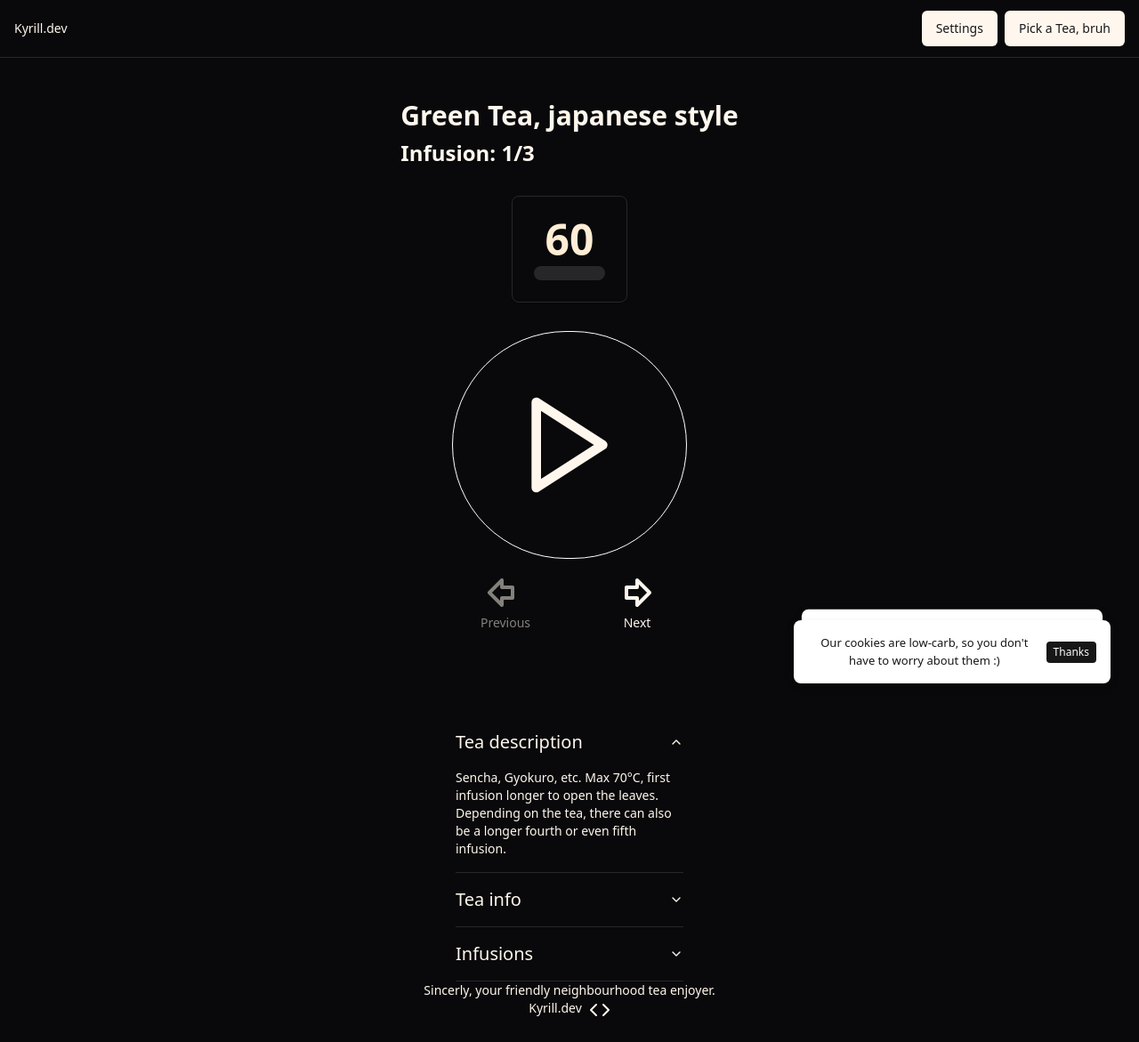
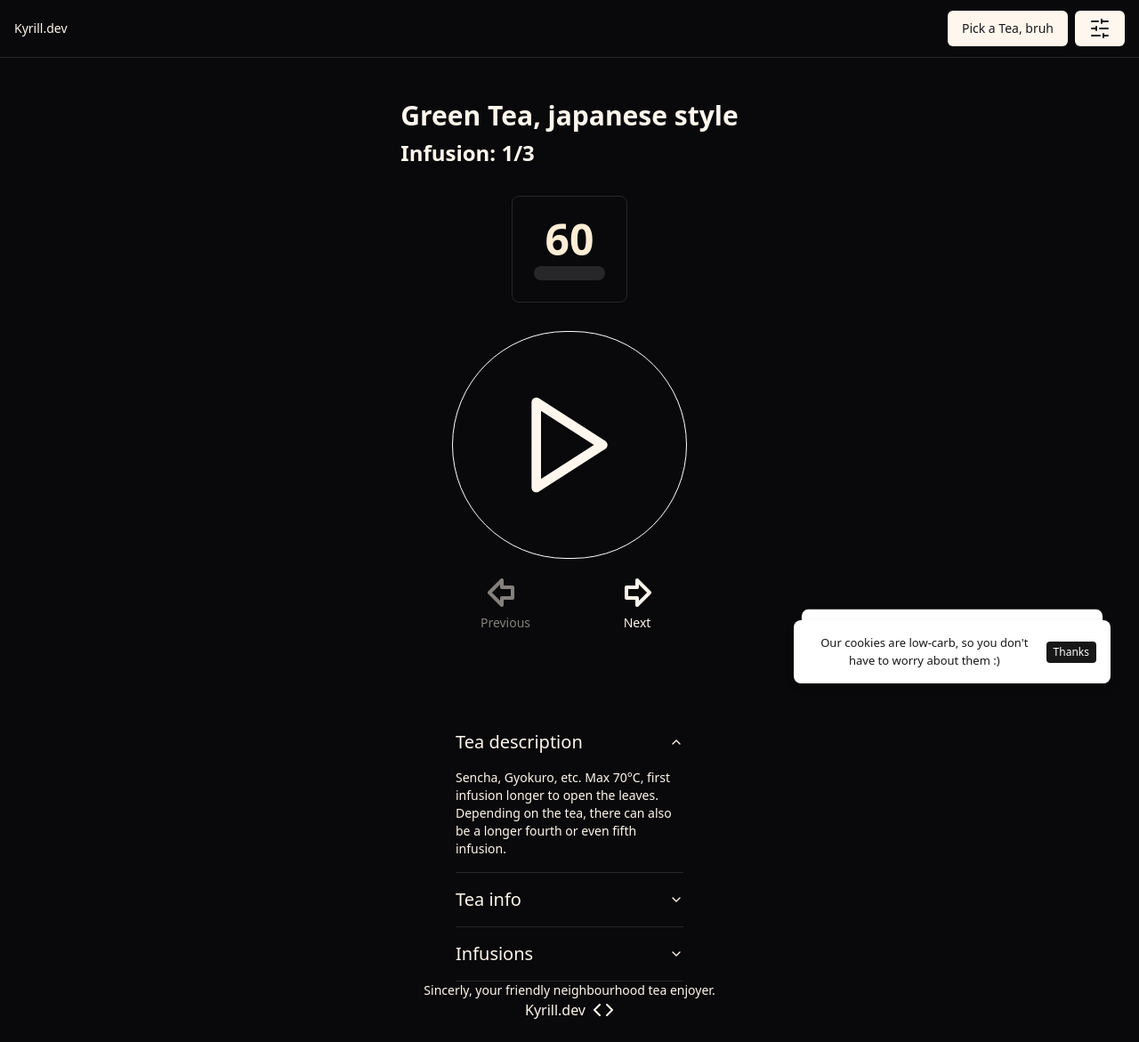
Before and after one commit to KyrillGobber/teaBruh, a React (Vite) app: page / in a window 1280 px wide. Shown: the whole page at 89% size. Built offline with nearby package versions, Linux system fonts and the light colour scheme.

Commit message:
feat: More design adjustments

```diff
--- a/dev-dist/sw.js
+++ b/dev-dist/sw.js
@@ -82,7 +82,7 @@ define(['./workbox-b5f7729d'], (function (workbox) { 'use strict';
     "revision": "3ca0b8505b4bec776b69afdba2768812"
   }, {
     "url": "index.html",
-    "revision": "0.bhq1hnp8fmg"
+    "revision": "0.fe02ooqcta"
   }], {});
   workbox.cleanupOutdatedCaches();
   workbox.registerRoute(new workbox.NavigationRoute(workbox.createHandlerBoundToURL("index.html"), {
--- a/src/components/molecules/AddCustomTeaDialog.tsx
+++ b/src/components/molecules/AddCustomTeaDialog.tsx
@@ -1,3 +1,4 @@
+import { Dialog, DialogContent, DialogDescription, DialogHeader, DialogTitle } from "../ui/dialog";
 
 export const AddCustomTeaDialog = ({
     open,
--- a/src/components/molecules/TeaInfo.tsx
+++ b/src/components/molecules/TeaInfo.tsx
@@ -7,7 +7,6 @@ import { t } from "i18next";
 
 export const TeaInfo = () => {
     const tea = useTeaStore((state) => state.tea);
-    if (tea.custom) return null;
     return (
         <Accordion type="single" collapsible defaultValue="item-1">
             {tea.desc && (
--- a/src/components/organisms/MainContent.tsx
+++ b/src/components/organisms/MainContent.tsx
@@ -29,7 +29,7 @@ const getIcon = (
             return (
                 <div>
                     <p>Pour your water...</p>
-                    <p className='text-3xl font-bold'>{pretimerSeconds}</p>
+                    <p className="text-3xl font-bold">{pretimerSeconds}</p>
                 </div>
             );
     }
@@ -106,9 +106,11 @@ export const MainContent = () => {
                     </div>
                 </div>
             </div>
-            <div className="flex flex-col w-full p-4 md:p-0 md:w-1/5">
-                <TeaInfo />
-            </div>
+            {!tea.custom && (
+                <div className="flex flex-col w-full p-4 md:p-0 md:w-1/5">
+                    <TeaInfo />
+                </div>
+            )}
         </div>
     );
 };
--- a/src/components/organisms/SettingsDrawer.tsx
+++ b/src/components/organisms/SettingsDrawer.tsx
@@ -12,19 +12,19 @@ import {
     SheetTitle,
     SheetTrigger,
 } from '../ui/sheet';
-import { useTranslation } from 'react-i18next';
 import { zodResolver } from '@hookform/resolvers/zod';
 import { useForm } from 'react-hook-form';
 import { z } from 'zod';
 import { useSettingsStore } from '@/lib/stores/useSettingsStore';
 import { cn } from '@/lib/utils';
+import { t } from 'i18next';
+import { SlidersHorizontal } from 'lucide-react';
 
 export const SettingsDrawer = () => {
-    const { t } = useTranslation();
     return (
         <Sheet>
             <SheetTrigger asChild>
-                <Button>{t('settings.title')}</Button>
+                <Button><SlidersHorizontal /></Button>
             </SheetTrigger>
             <SheetContent>
                 <SheetHeader>
@@ -41,7 +41,6 @@ export const SettingsDrawer = () => {
 
 const Options = () => {
     const { pretimer, setPretimer } = useSettingsStore((state) => state);
-    const { t } = useTranslation();
     const FormSchema = z.object({
         pretimer: z.number().max(10),
     });
--- a/src/components/organisms/TeaPicker.tsx
+++ b/src/components/organisms/TeaPicker.tsx
@@ -20,8 +20,11 @@ import {
 import { Tea } from '@/lib/constants';
 import { useTeaStore } from '@/lib/stores/TeaStore';
 import { t } from 'i18next';
+import { AddCustomTeaDialog } from '../molecules/AddCustomTeaDialog';
+import { useState } from 'react';
 
 export function TeaPicker() {
+    const [openCustomTeaDialog, setOpenCustomTeaDialog] = useState(false);
     return (
         <Sheet>
             <SheetTrigger asChild>
@@ -36,11 +39,20 @@ export function TeaPicker() {
                 </SheetHeader>
                 <TeaTable />
                 <SheetFooter>
-                    <SheetDescription className='mx-auto'>
-                        <Button variant="link">{t('teaPicker.add')}</Button>
+                    <SheetDescription className="mx-auto">
+                        <Button
+                            variant="link"
+                            onClick={() => setOpenCustomTeaDialog(true)}
+                        >
+                            {t('teaPicker.add')}
+                        </Button>
                     </SheetDescription>
                 </SheetFooter>
             </SheetContent>
+            <AddCustomTeaDialog
+                open={openCustomTeaDialog}
+                onOpenChange={setOpenCustomTeaDialog}
+            />
         </Sheet>
     );
 }
--- a/src/components/organisms/footer.tsx
+++ b/src/components/organisms/footer.tsx
@@ -2,7 +2,7 @@ import { Code } from 'lucide-react';
 
 export const Footer = () => {
     return (
-        <footer className="mt-auto mb-6 flex flex-col justify-center items-center bottom-0">
+        <footer className="mt-auto mb-1 flex flex-col justify-center items-center bottom-0">
             <FooterText />
             <FooterSrc />
         </footer>
@@ -25,7 +25,7 @@ const FooterSrc = () => {
             href={'https://www.kyrill.dev'}
             rel="noopener noreferrer"
         >
-            Kyrill.dev
+            <p>Kyrill.dev</p>
             <Code />
         </a>
     );
--- a/src/components/organisms/nav.tsx
+++ b/src/components/organisms/nav.tsx
@@ -29,8 +29,8 @@ export const Nav = () => {
                         </NavigationMenuList>
                     </NavigationMenu>
                     <div className="flex flex-row gap-2">
+                        <TeaPicker />
                         <SettingsDrawer />
-                        <TeaPicker />
                     </div>
                 </div>
                 <Separator className="bg-secondary" />
```
Also changed, not shown: package.json (+35 -35 lines), 1 other file (tests, documents, lock files or other folders).
